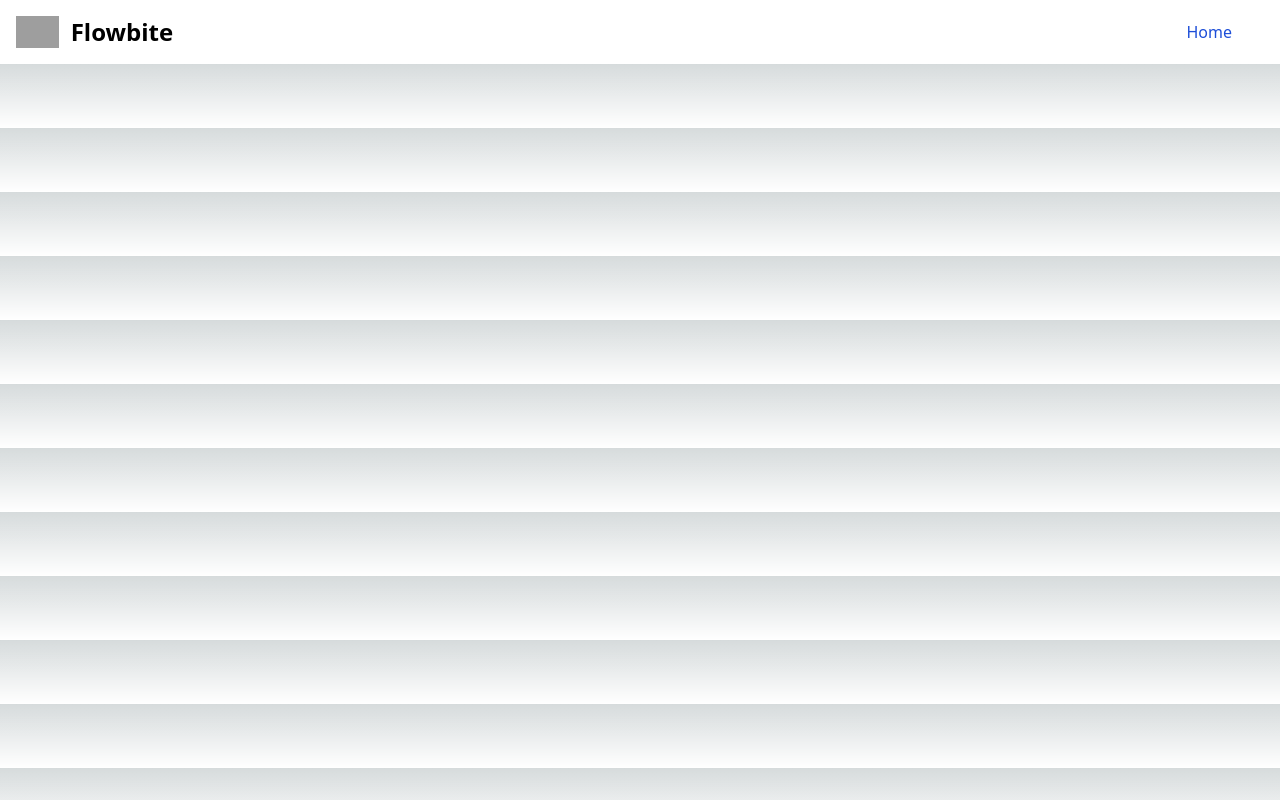
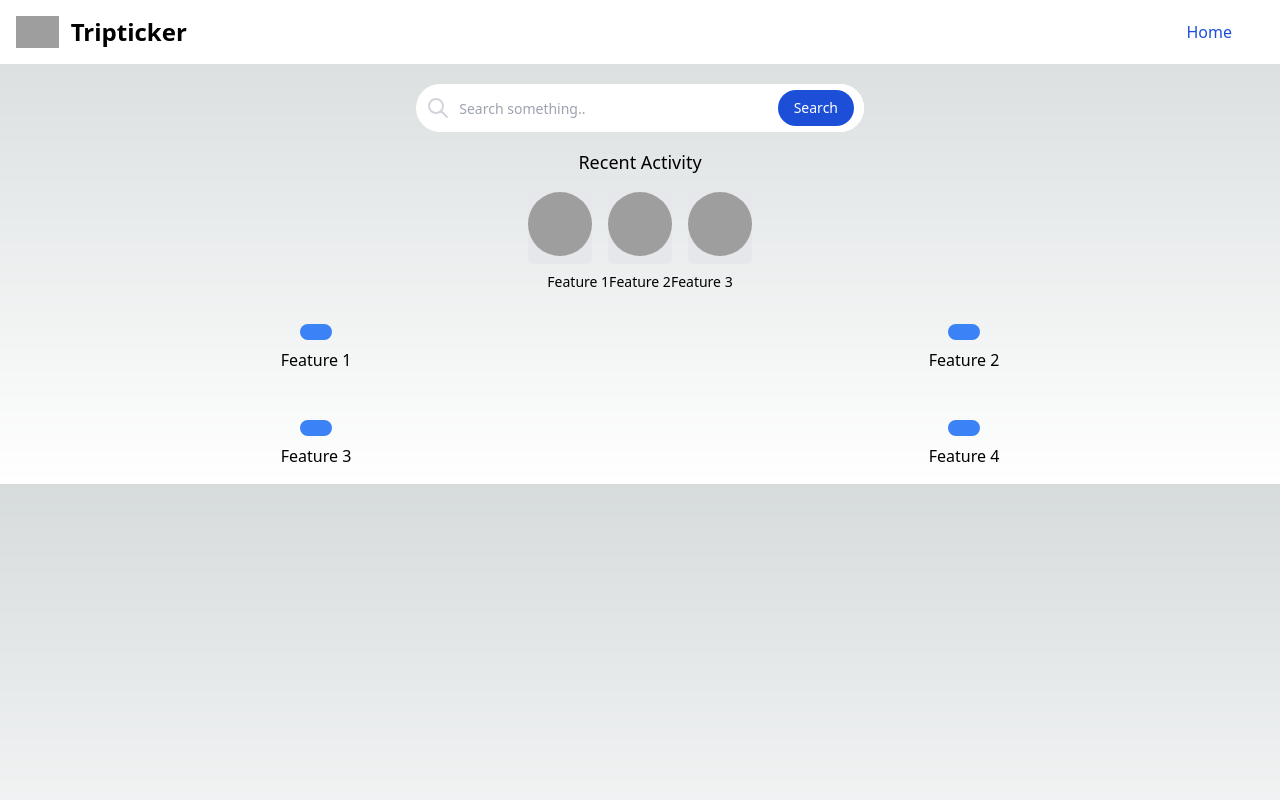
Before and after one commit to EpicIbby101/TripTick, a Next.js app: page /Dashboard in a window 1280 px wide. Built offline with nearby package versions, Linux system fonts and the light colour scheme; grey boxes are pictures that could not be loaded.

Commit message:
Added a searchbar, recent activity component and features component

```diff
--- a/package.json
+++ b/package.json
@@ -15,6 +15,7 @@
     "@mui/icons-material": "^5.11.16",
     "@mui/material": "^5.13.1",
     "autoprefixer": "10.4.14",
+    "flowbite": "^1.6.5",
     "next": "13.4.3",
     "postcss": "8.4.23",
     "react": "18.2.0",
--- /dev/null
+++ b/src/components/Features.jsx
@@ -0,0 +1,27 @@
+import React from 'react';
+
+const Features = () => {
+  const features = [
+    { title: 'Feature 1', icon: 'icon-1', link: '/feature1' },
+    { title: 'Feature 2', icon: 'icon-2', link: '/feature2' },
+    { title: 'Feature 3', icon: 'icon-3', link: '/feature3' },
+    { title: 'Feature 4', icon: 'icon-4', link: '/feature4' },
+  ];
+
+  return (
+    <div className="grid grid-cols-2 gap-4 justify-center">
+      {features.map((feature, index) => (
+        <div key={index} className="p-4">
+          <div className="flex flex-col items-center">
+            <button className="bg-blue-500 hover:bg-blue-700 text-white font-bold py-2 px-4 rounded-full mb-2">
+              <i className={`fa ${feature.icon} text-4xl`} />
+            </button>
+            <div className="text-center">{feature.title}</div>
+          </div>
+        </div>
+      ))}
+    </div>
+  );
+};
+
+export default Features;
--- a/src/components/Navbar.jsx
+++ b/src/components/Navbar.jsx
@@ -4,18 +4,18 @@ export function Navbar() {
   return (
 <nav className="bg-white border-gray-200 dark:bg-gray-900">
 <div className="max-w-screen-xl flex flex-wrap items-center justify-between mx-auto p-4">
-  <a href="https://flowbite.com/" className="flex items-center">
+  <a href="/Dashboard" className="flex items-center">
       <img src="https://flowbite.com/docs/images/logo.svg" className="h-8 mr-3" alt="Flowbite Logo" />
-      <span className="self-center text-2xl font-semibold whitespace-nowrap dark:text-white">Flowbite</span>
+      <span className="self-center text-2xl font-semibold whitespace-nowrap dark:text-white">Tripticker</span>
   </a>
   <button data-collapse-toggle="navbar-default" type="button" className="inline-flex items-center p-2 ml-3 text-sm text-gray-500 rounded-lg md:hidden hover:bg-gray-100 focus:outline-none focus:ring-2 focus:ring-gray-200 dark:text-gray-400 dark:hover:bg-gray-700 dark:focus:ring-gray-600" aria-controls="navbar-default" aria-expanded="false">
     <span className="sr-only">Open main menu</span>
-    <svg className="w-6 h-6" aria-hidden="true" fill="currentColor" viewBox="0 0 20 20" xmlns="http://www.w3.org/2000/svg"><path fill-rule="evenodd" d="M3 5a1 1 0 011-1h12a1 1 0 110 2H4a1 1 0 01-1-1zM3 10a1 1 0 011-1h12a1 1 0 110 2H4a1 1 0 01-1-1zM3 15a1 1 0 011-1h12a1 1 0 110 2H4a1 1 0 01-1-1z" clip-rule="evenodd"></path></svg>
+    <svg className="w-6 h-6" aria-hidden="true" fill="currentColor" viewBox="0 0 20 20" xmlns="http://www.w3.org/2000/svg"><path fillRule="evenodd" d="M3 5a1 1 0 011-1h12a1 1 0 110 2H4a1 1 0 01-1-1zM3 10a1 1 0 011-1h12a1 1 0 110 2H4a1 1 0 01-1-1zM3 15a1 1 0 011-1h12a1 1 0 110 2H4a1 1 0 01-1-1z" clipRule="evenodd"></path></svg>
   </button>
   <div className="hidden w-full md:block md:w-auto" id="navbar-default">
     <ul className="font-medium flex flex-col p-4 md:p-0 mt-4 border border-gray-100 rounded-lg bg-gray-50 md:flex-row md:space-x-8 md:mt-0 md:border-0 md:bg-white dark:bg-gray-800 md:dark:bg-gray-900 dark:border-gray-700">
       <li>
-        <a href="#" className="block py-2 pl-3 pr-4 text-white bg-blue-700 rounded md:bg-transparent md:text-blue-700 md:p-0 dark:text-white md:dark:text-blue-500" aria-current="page">Home</a>
+        <a href="/Dashboard" className="block py-2 pl-3 pr-4 text-white bg-blue-700 rounded md:bg-transparent md:text-blue-700 md:p-0 dark:text-white md:dark:text-blue-500" aria-current="page">Home</a>
       </li>
       <li>
         <UserButton />
--- /dev/null
+++ b/src/components/Recents.jsx
@@ -0,0 +1,39 @@
+import React from 'react';
+
+const Recents = () => {
+  // Mock data for recently accessed features
+  const recentlyAccessedFeatures = [
+    { id: 1, title: 'Feature 1', icon: 'icon-1.png' },
+    { id: 2, title: 'Feature 2', icon: 'icon-2.png' },
+    { id: 3, title: 'Feature 3', icon: 'icon-3.png' },
+  ];
+
+  return (
+    <div className="p-4 rounded-lg">
+      <h3 className="flex text-lg font-medium mb-4 justify-center">Recent Activity</h3>
+      <div className="flex space-x-4 justify-center">
+        {recentlyAccessedFeatures.map((feature) => (
+          <div
+            key={feature.id}
+            className="bg-gray-200 rounded-md flex flex-col items-center text-center"
+          >
+            <img
+              src={feature.icon}
+              alt={feature.title}
+              className="w-16 h-16 rounded-full object-cover mb-2"
+            />
+          </div>
+        ))}
+      </div>
+      <div className="flex justify-center mt-2">
+        {recentlyAccessedFeatures.map((feature) => (
+            <div key={feature.id} className='flex flex-col items-center'>
+                <span className='text-sm'>{feature.title}</span>
+            </div>
+        ))}
+      </div>
+    </div>
+  );
+};
+
+export default Recents;
--- /dev/null
+++ b/src/components/Searchbar.jsx
@@ -0,0 +1,20 @@
+export function Searchbar() {
+  return (
+    <form class='max-w-md mt-5 mx-auto'>
+    <div class="relative flex items-center w-full h-12 rounded-full focus-within:shadow-lg bg-white overflow-hidden">
+        <div class="grid place-items-center h-full w-12 text-gray-300">
+            <svg xmlns="http://www.w3.org/2000/svg" class="h-6 w-6" fill="none" viewBox="0 0 24 24" stroke="currentColor">
+            <path stroke-linecap="round" stroke-linejoin="round" stroke-width="2" d="M21 21l-6-6m2-5a7 7 0 11-14 0 7 7 0 0114 0z" />
+            </svg>
+        </div>
+
+        <input
+        class="peer h-full w-full outline-none text-sm text-gray-700 pr-2"
+        type="text"
+        id="search"
+        placeholder="Search something.." />
+        <button type="submit" class="text-white absolute right-2.5 bottom-1.5 bg-blue-700 hover:bg-blue-800 focus:ring-4 focus:outline-none focus:ring-blue-300 font-medium rounded-full text-sm px-4 py-2 dark:bg-blue-600 dark:hover:bg-blue-700 dark:focus:ring-blue-800">Search</button>
+    </div>
+</form>
+  );
+}
--- a/src/pages/Dashboard.js
+++ b/src/pages/Dashboard.js
@@ -1,4 +1,7 @@
+import Features from '@/components/Features'
 import { Navbar } from '@/components/Navbar'
+import Recents from '@/components/Recents'
+import { Searchbar } from '@/components/Searchbar'
 import { UserButton } from '@clerk/nextjs'
 import React from 'react'
 
@@ -6,6 +9,9 @@ const Dashboard = () => {
   return (
     <div>
       <Navbar />
+      <Searchbar />
+      <Recents />
+      <Features />
     </div>
   )
 }
--- a/src/pages/api/hello.js
+++ /dev/null
@@ -1,5 +0,0 @@
-// Next.js API route support: https://nextjs.org/docs/api-routes/introduction
-
-export default function handler(req, res) {
-  res.status(200).json({ name: 'John Doe' })
-}
--- a/tailwind.config.js
+++ b/tailwind.config.js
@@ -4,6 +4,7 @@ module.exports = {
     './src/pages/**/*.{js,ts,jsx,tsx}',
     './src/components/**/*.{js,ts,jsx,tsx}',
     './src/app/**/*.{js,ts,jsx,tsx}',
+    './node_modules/flowbite/**/*.js'
   ],
   theme: {
     extend: {
@@ -14,5 +15,7 @@ module.exports = {
       },
     },
   },
-  plugins: [],
+  plugins: [
+    // require('flowbite/plugin')
+  ],
 }
```
Also changed, not shown: 1 other file (tests, documents, lock files or other folders).
